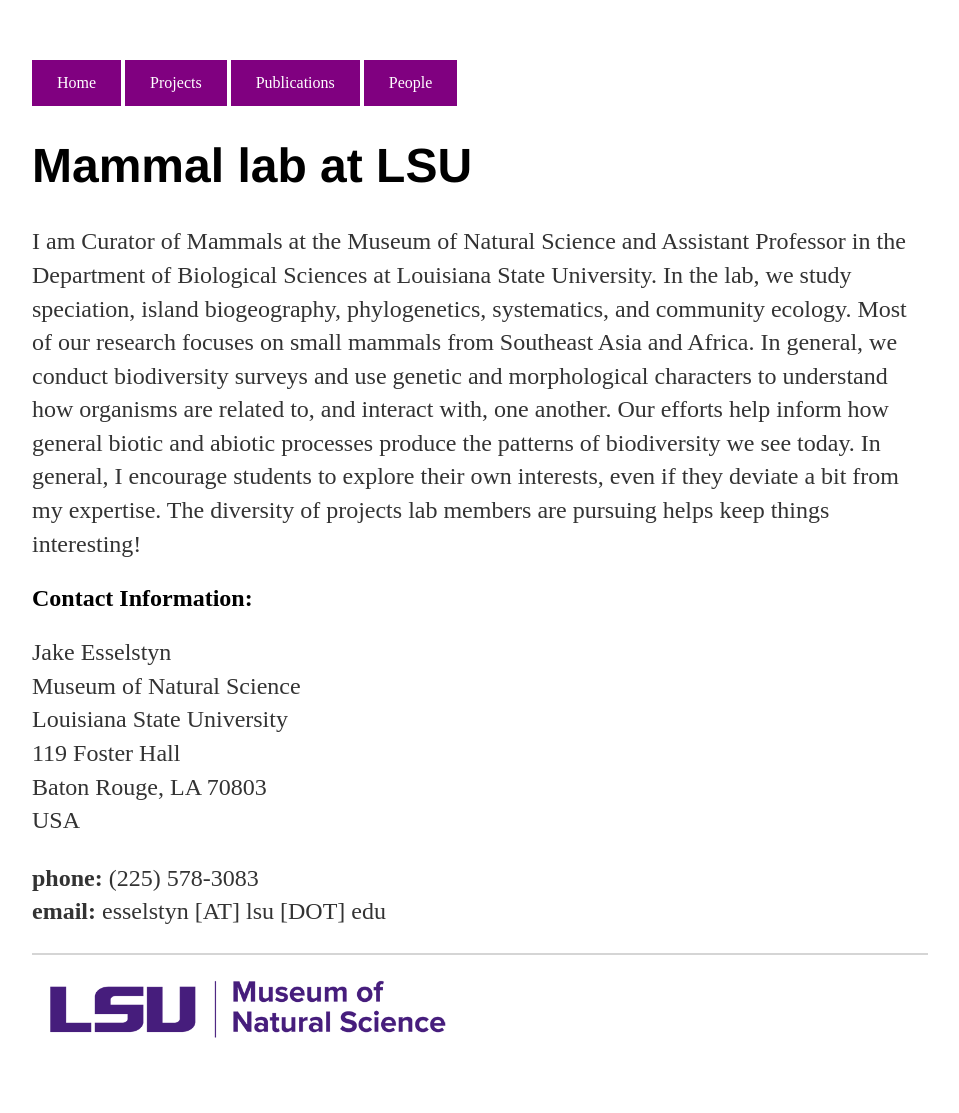
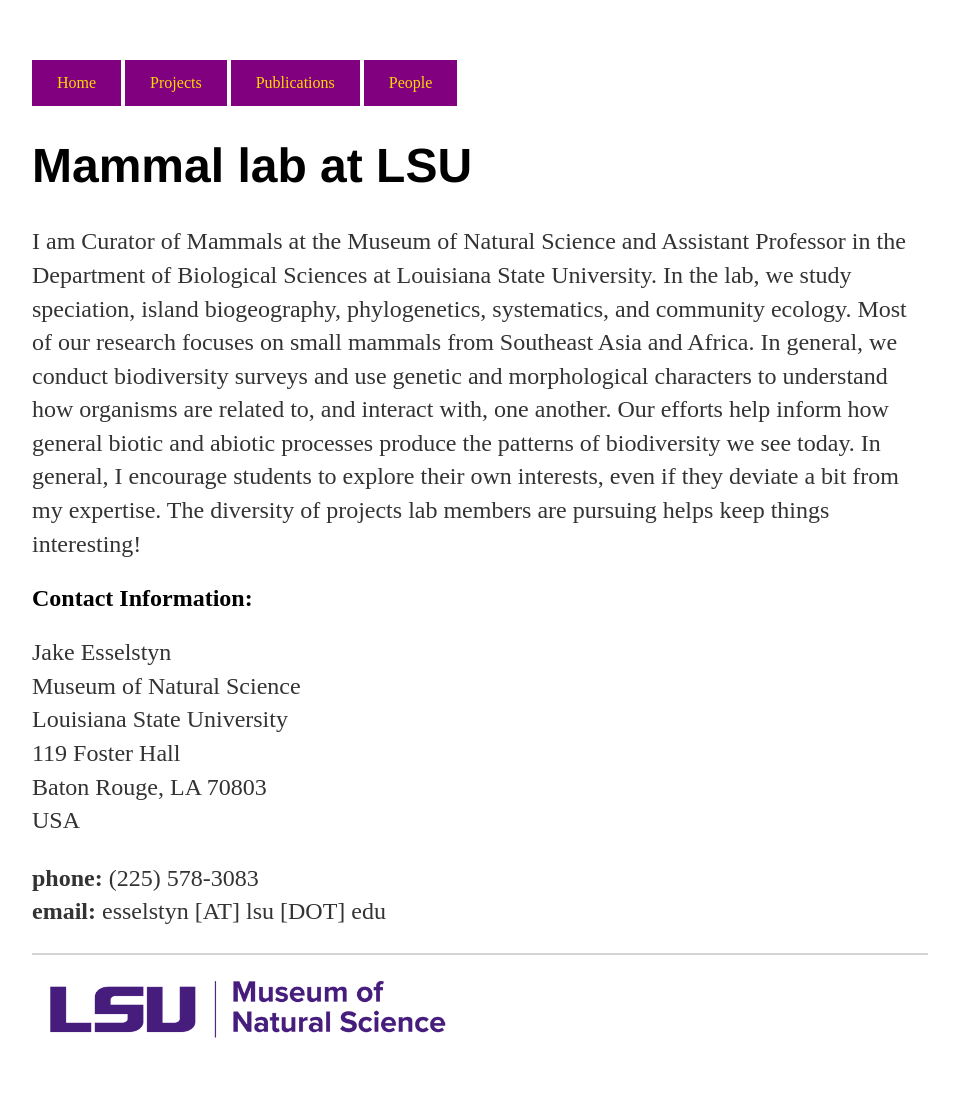
Before and after one commit to esselstyn/esselstyn.github.io, a Jekyll site: the page built from index.md, in a window 1280 px wide. Shown: the whole page, without its empty margins (160-1119 px from the left). Built offline with Jekyll 4.4.1, drawn with Linux system fonts in a browser that asks for light colours.

Commit message:
Update default.html

```diff
--- a/_layouts/default.html
+++ b/_layouts/default.html
@@ -8,7 +8,7 @@
 	<style>
              a:link, a:visited {
                  background-color: purple;
-                 color: white;
+                 color: gold;
                  padding: 14px 25px;
                  text-align: center;
                  text-decoration: none;
@@ -17,7 +17,7 @@
 
              a:hover, a:active {
                  background-color: gold;
-		 color: black;
+		 color: purple;
                                         }
         </style>
 
```
